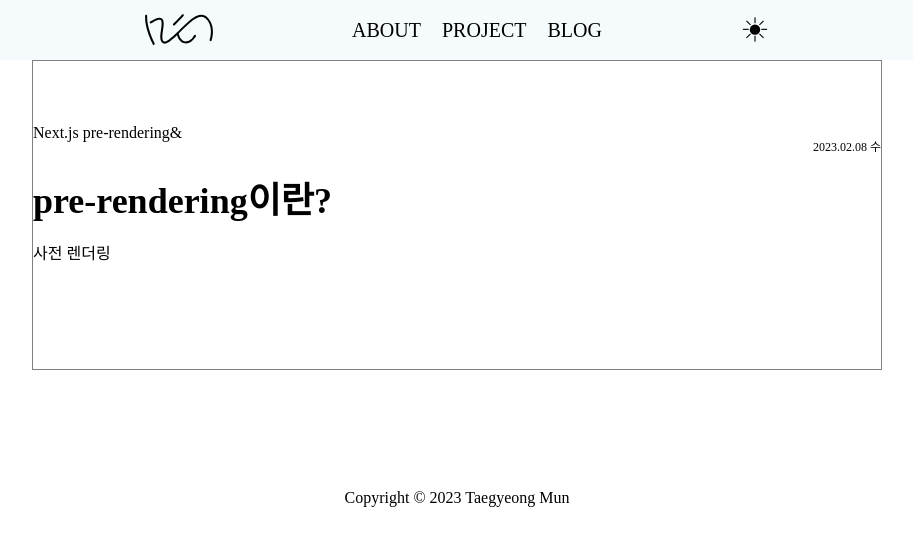
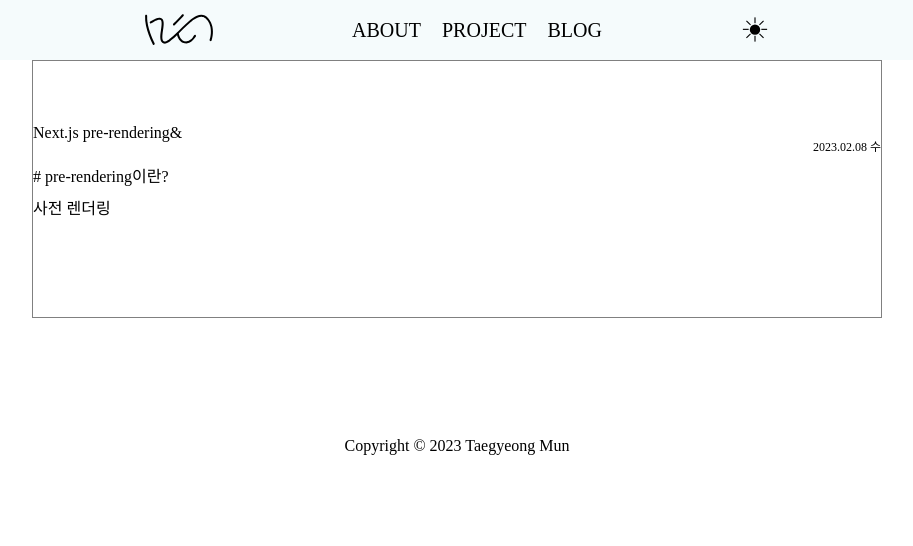
Before and after one commit to xmun74/xmunt, a Next.js app: page /blog/pre-rendering in a window 1280 px wide. Shown: the top 546 px of the page, without its empty margins (183-1096 px from the left). Built offline with nearby package versions, Linux system fonts and the light colour scheme.

Commit message:
chore: react-markdown uninstall

```diff
--- a/components/PostBody.tsx
+++ b/components/PostBody.tsx
@@ -1,4 +1,3 @@
-import { ReactMarkdown } from 'react-markdown/lib/react-markdown'
 import styled from 'styled-components'
 
 const Content = styled.article`
@@ -47,23 +46,10 @@ const BodyH1 = styled.h1``
 const BodyH2 = styled.h2``
 const BodyImg = styled.img``
 
-const CustomComponents = {
-  h1({ ...props }) {
-    return <BodyH1>{props.children}</BodyH1>
-  },
-  h2({ ...props }) {
-    return <BodyH2>{props.children}</BodyH2>
-  },
-
-  img({ ...props }) {
-    return <BodyImg>{props.children}</BodyImg>
-  },
-}
-
 export default function PostBody({ content }: { content: string }) {
   return (
     <Content>
-      <ReactMarkdown components={CustomComponents}>{content}</ReactMarkdown>
+      <div>{content}</div>
     </Content>
   )
 }
--- a/package.json
+++ b/package.json
@@ -20,7 +20,6 @@
     "next": "13.1.1",
     "react": "18.2.0",
     "react-dom": "18.2.0",
-    "react-markdown": "^8.0.5",
     "recoil": "^0.7.6",
     "styled-components": "^5.3.6",
     "styled-reset": "^4.4.5",
```
Also changed, not shown: 1 other file (tests, documents, lock files or other folders).
